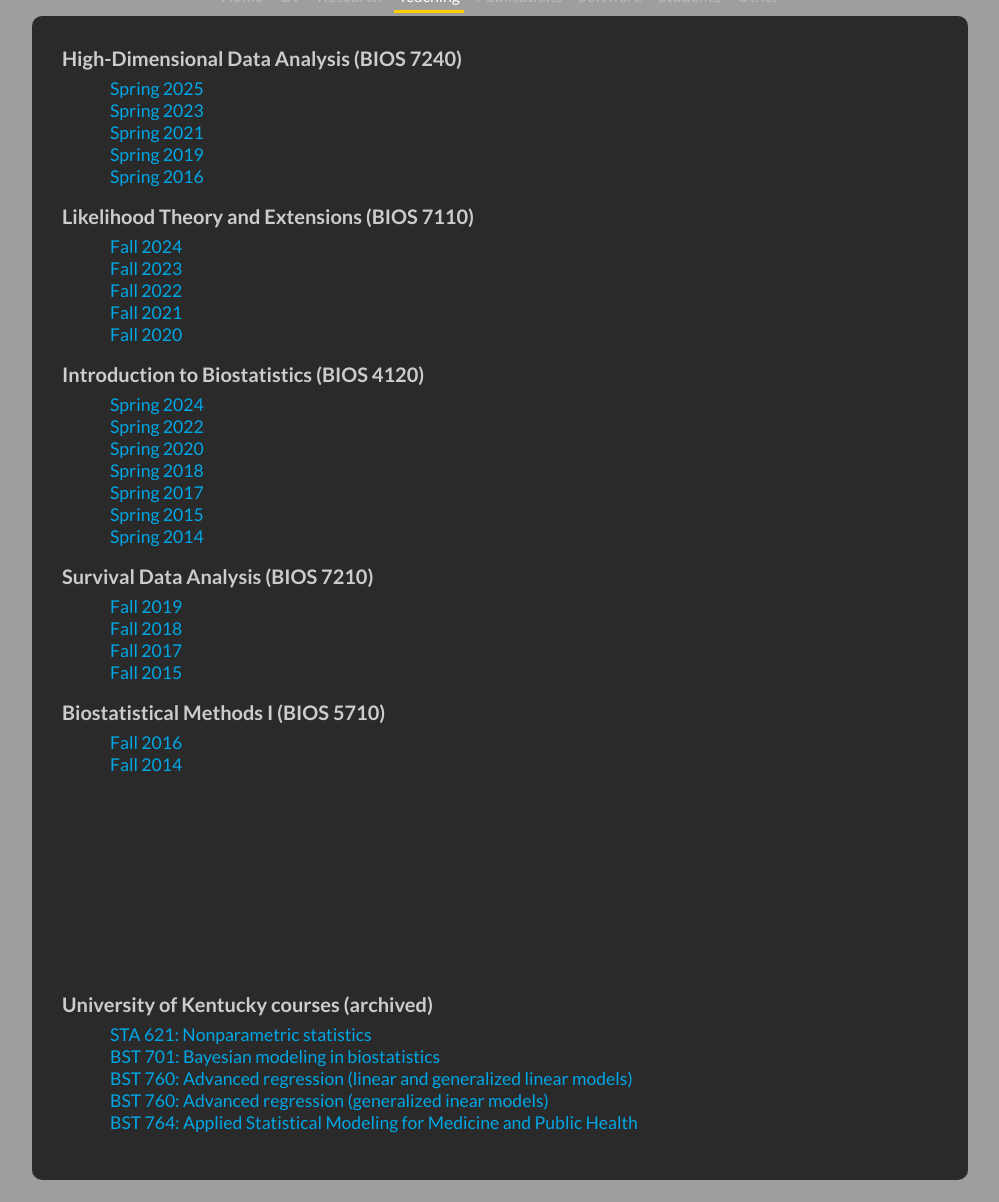
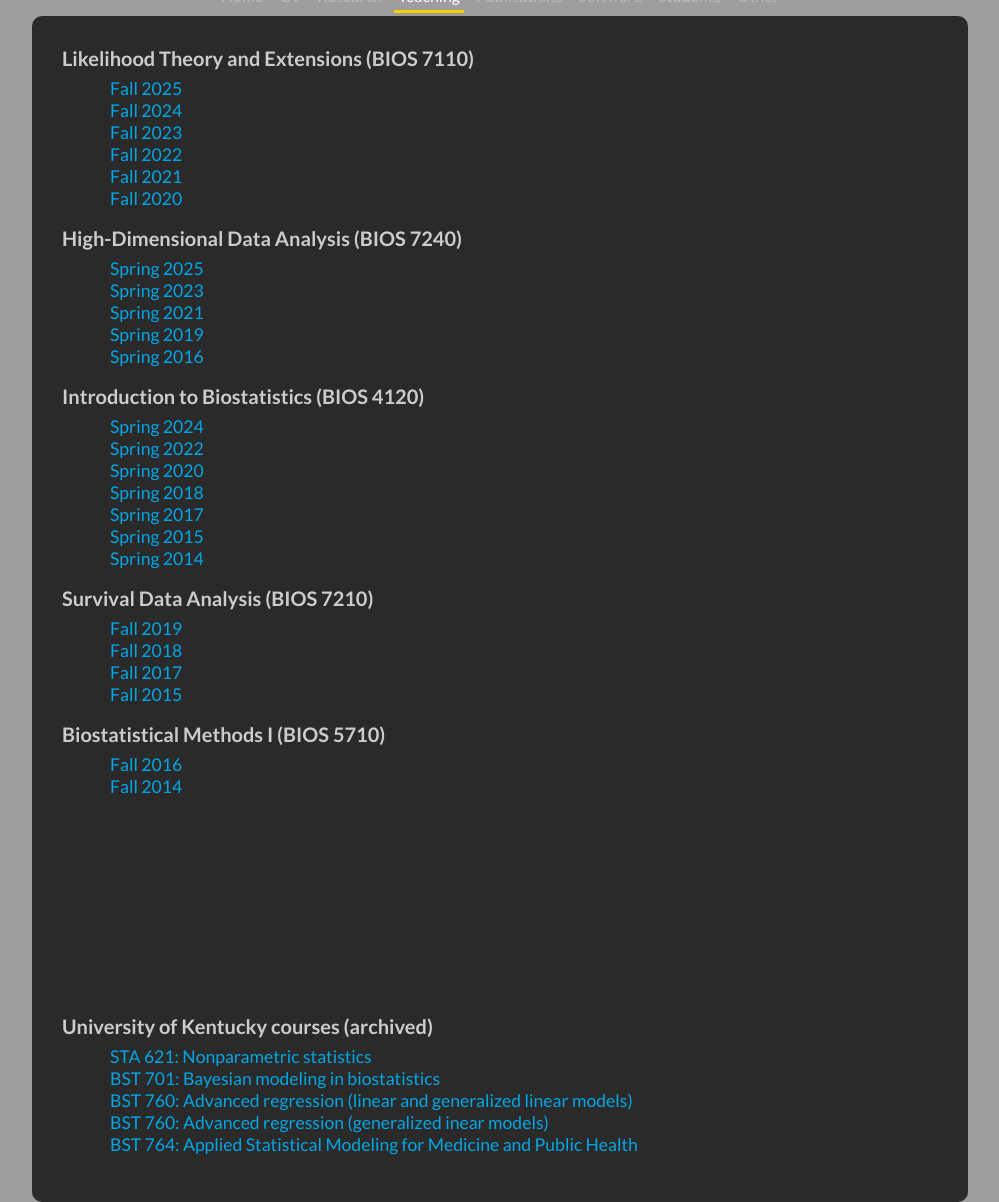
Before and after one commit to pbreheny/web, a Jekyll site: the page built from teaching.md, in a window 1280 px wide, cut to the strip 114-1316 px from the top of the page. Shown: the whole strip, without its empty margins (140-1139 px from the left). Built offline with Jekyll 4.4.1, drawn with Linux system fonts in a browser that asks for light colours; our own code applies the rules of GitHub Pages for plain Markdown files; before the commit the page ends 1294 px from its top, so only the background shows below that; some of the changed lines change nothing that is shown.

Commit message:
Fall 2025

```diff
--- a/teaching.md
+++ b/teaching.md
@@ -1,6 +1,16 @@
 ---
 layout: default
 ---
+
+## Likelihood Theory and Extensions (BIOS 7110)
+
+* [Fall 2025](7110/f25/index.html)
+* [Fall 2024](7110/f24/index.html)
+* [Fall 2023](7110/f23/index.html)
+* [Fall 2022](7110/f22/index.html)
+* [Fall 2021](7110/f21/index.html)
+* [Fall 2020](7110/f20/index.html)
+{: .list-unstyled .ps-5 .mb-3 .h5 .lh-sm}
 
 ## High-Dimensional Data Analysis (BIOS 7240)
 
@@ -9,15 +19,6 @@
 * [Spring 2021](7240/s21/index.html)
 * [Spring 2019](7240/s19/index.html)
 * [Spring 2016](7240/s16/index.html)
-{: .list-unstyled .ps-5 .mb-3 .h5 .lh-sm}
-
-## Likelihood Theory and Extensions (BIOS 7110)
-
-* [Fall 2024](7110/f24/index.html)
-* [Fall 2023](7110/f23/index.html)
-* [Fall 2022](7110/f22/index.html)
-* [Fall 2021](7110/f21/index.html)
-* [Fall 2020](7110/f20/index.html)
 {: .list-unstyled .ps-5 .mb-3 .h5 .lh-sm}
 
 ## Introduction to Biostatistics (BIOS 4120)
```
Also changed, not shown: 1 other file.
